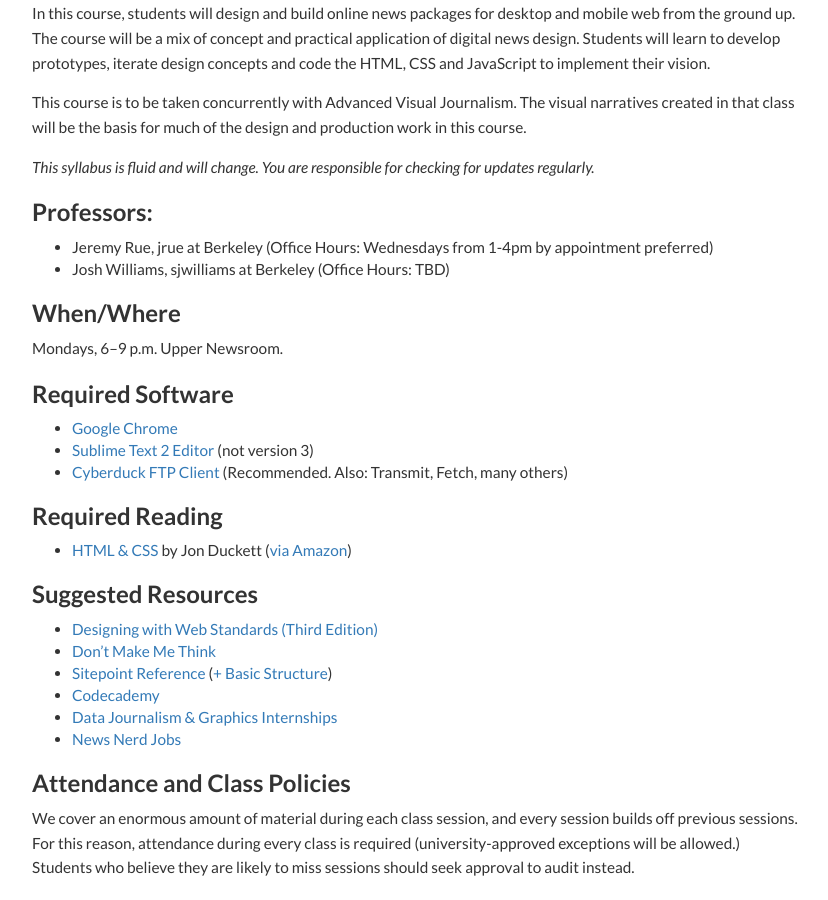
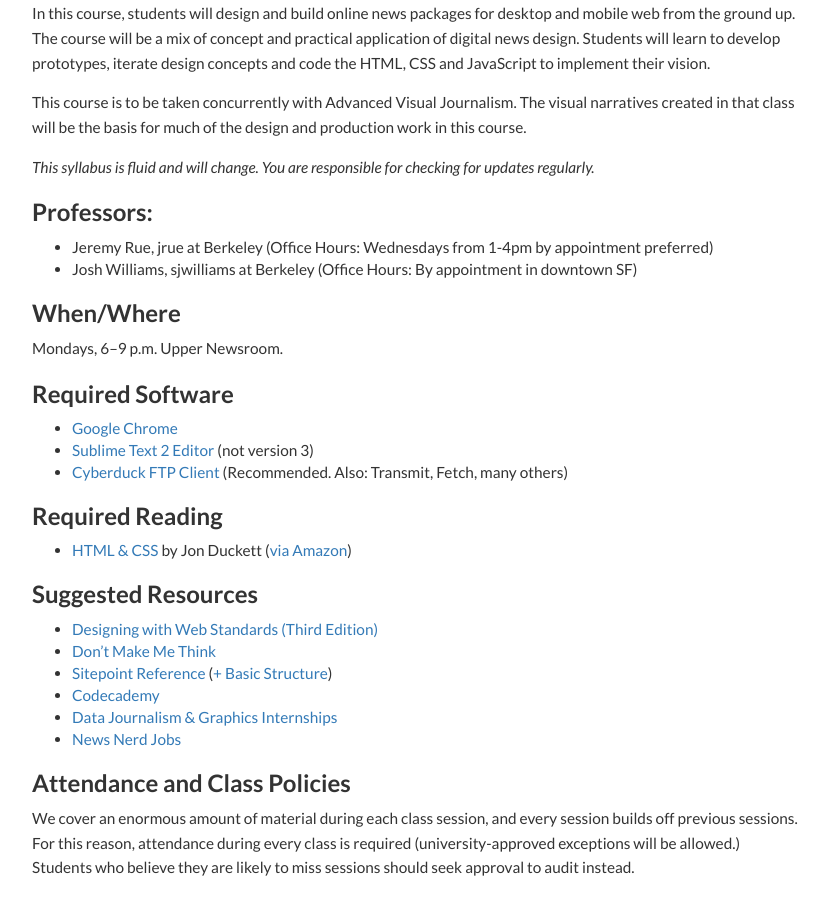
Before and after one commit to ucbsoj/15sp-onlinenewspackages, a Jekyll site: the page built from index.md, in a window 1280 px wide and 900 px high, scrolled down 303 px. Shown: the whole window, without its empty margins (223-1051 px from the left). Built offline with Jekyll 4.4.1, drawn with Linux system fonts in a browser that asks for light colours; Markdown is read by kramdown in place of the engine named in the settings.

Commit message:
josh's appointment time

```diff
--- a/index.md
+++ b/index.md
@@ -11,7 +11,7 @@
 
 ###Professors:
 * Jeremy Rue, jrue at Berkeley (Office Hours: Wednesdays from 1-4pm by appointment preferred)
-* Josh Williams, sjwilliams at Berkeley (Office Hours: TBD)
+* Josh Williams, sjwilliams at Berkeley (Office Hours: By appointment in downtown SF)
 
 
 ###When/Where
```
